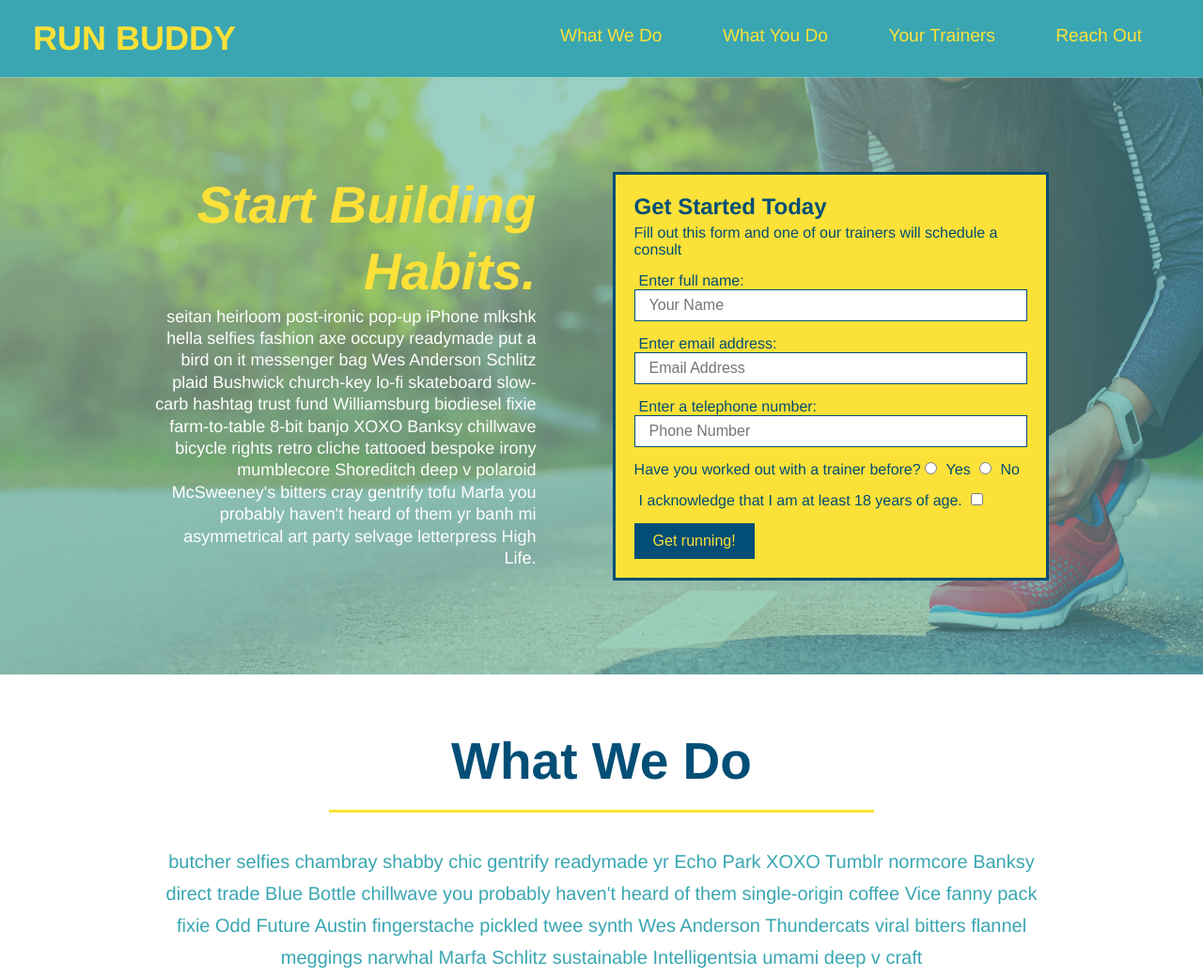
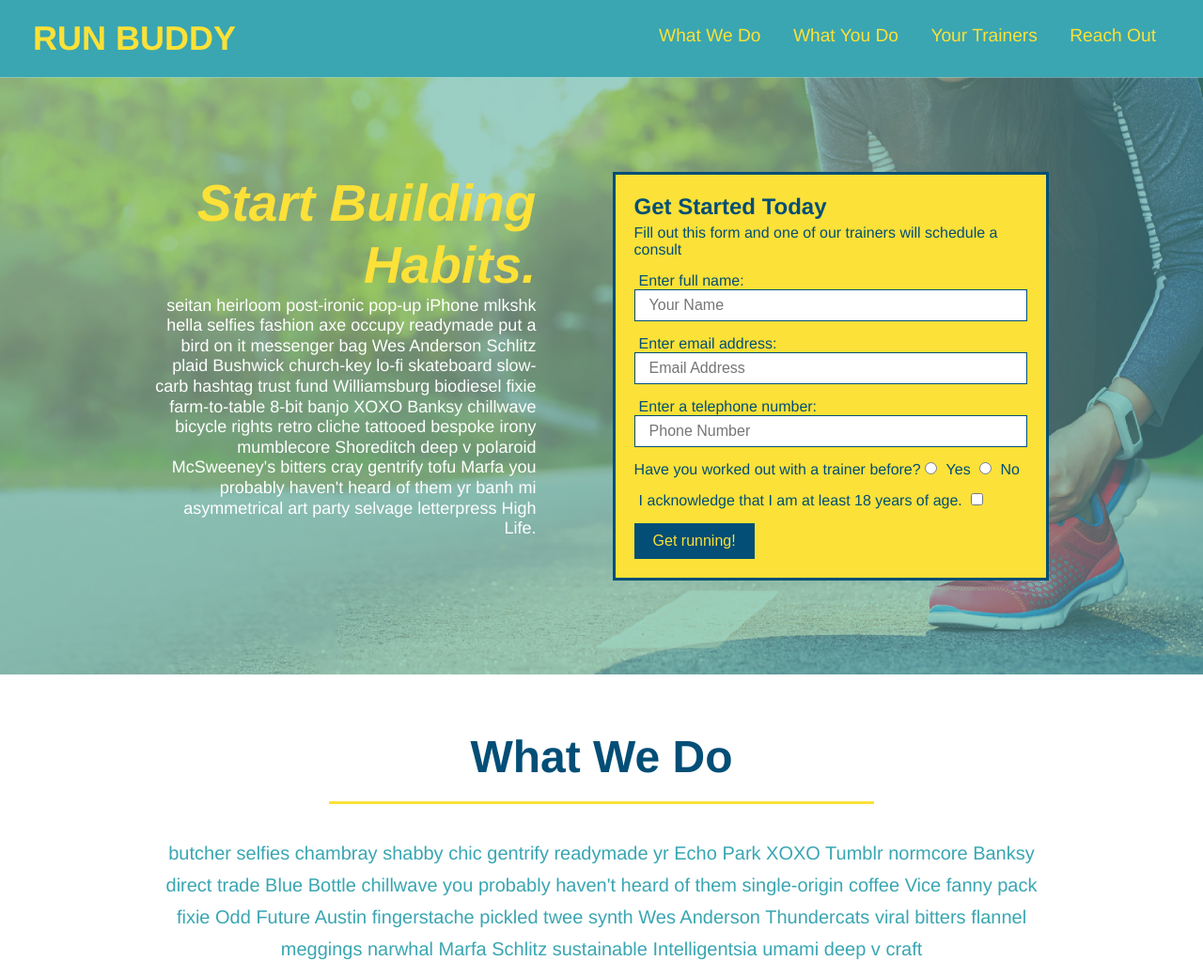
Before and after one commit to BenYeung4/Run-Buddy, a plain HTML site: page index.html in a window 1280 px wide. Shown: the top 1039 px of the page at 94% size. Drawn offline with Linux system fonts and the light colour scheme.

Commit message:
mediaqueries added

```diff
--- a/assets/css/style.css
+++ b/assets/css/style.css
@@ -43,7 +43,8 @@ header nav ul li {
 }
 
 header nav ul li a {
-    margin: 0 30px;
+    /*margin: 0 30px;  --removed due to implmenting to other devices, rather using padding*/
+    padding: 10px 15px;  /*created a tighter navigation menu*/
     font-weight: lighter;
     font-size: 1.5vw; /*different value for font size, instead of px we use vw*/
 }
@@ -58,12 +59,13 @@ section {
 /* Hero Style Start */
 .hero {
   background-image: url('../images/hero-bg.jpg');
-  /*height: 600px; - initially started but since we using flexbox, this is not used anymore*/
   background-size: cover;
   background-position: center;
   display: flex;     /* from display to flex-wrap helps set the hero to the right while webpage mode*/
   justify-content: center;
   flex-wrap: warp;
+  align-items: flex-start;
+  /*height: 600px; - initially started but since we using flexbox, this is not used anymore*/
   /*position: relative;  - initially started but since we using flexbox, this is not used anymore*/
 }
 .hero-form {
@@ -116,7 +118,7 @@ section {
     margin: 3.5%;
     color: #fff;
     font-size: 18px;
-    line-height: 1.3;
+    line-height: 1.2;
 }
 
 .hero-cta h2{
@@ -163,7 +165,7 @@ section {
 }
 /*sets the border colors for all the sections, thus including the .primary, .secondary ... below*/
 .section-title {
-    font-size: 55px;
+    font-size: 48px;  /*48 is perfect size for all devices*/
     padding-bottom: 20px;
     text-align: center;
     margin: 0 auto 35px auto;
@@ -377,3 +379,19 @@ height: 400px;
     font-size: 16px;
 }
 /*Reach out styles end*/
+
+
+/*media query for smaller desktop screens and smaller this will be applied on any screen smaller than 980px*/
+@media screen and (max-width:980px){
+
+}
+
+/*media query for tablets and smaller this will be applied on any screen between 768px and 575px */
+@media screen and (max-width: 768px){
+
+}
+
+/*media query for mobile phones and smaller this will be applied on any screen smaller than 575px */
+@media screen and (max-width: 575px){
+
+}
--- a/index.html
+++ b/index.html
@@ -5,6 +5,7 @@
   <meta charset="UTF-8" />
   <title>Run Buddy</title>
   <link rel="stylesheet" href="./assets/css/style.css" />
+  <meta name="viewport" content="width=device-width, initial-scale=1.0"/>
 </head>
 
 <body>
```
Also changed, not shown: privacy-policy.html (+1 -0 lines), 1 other file.
